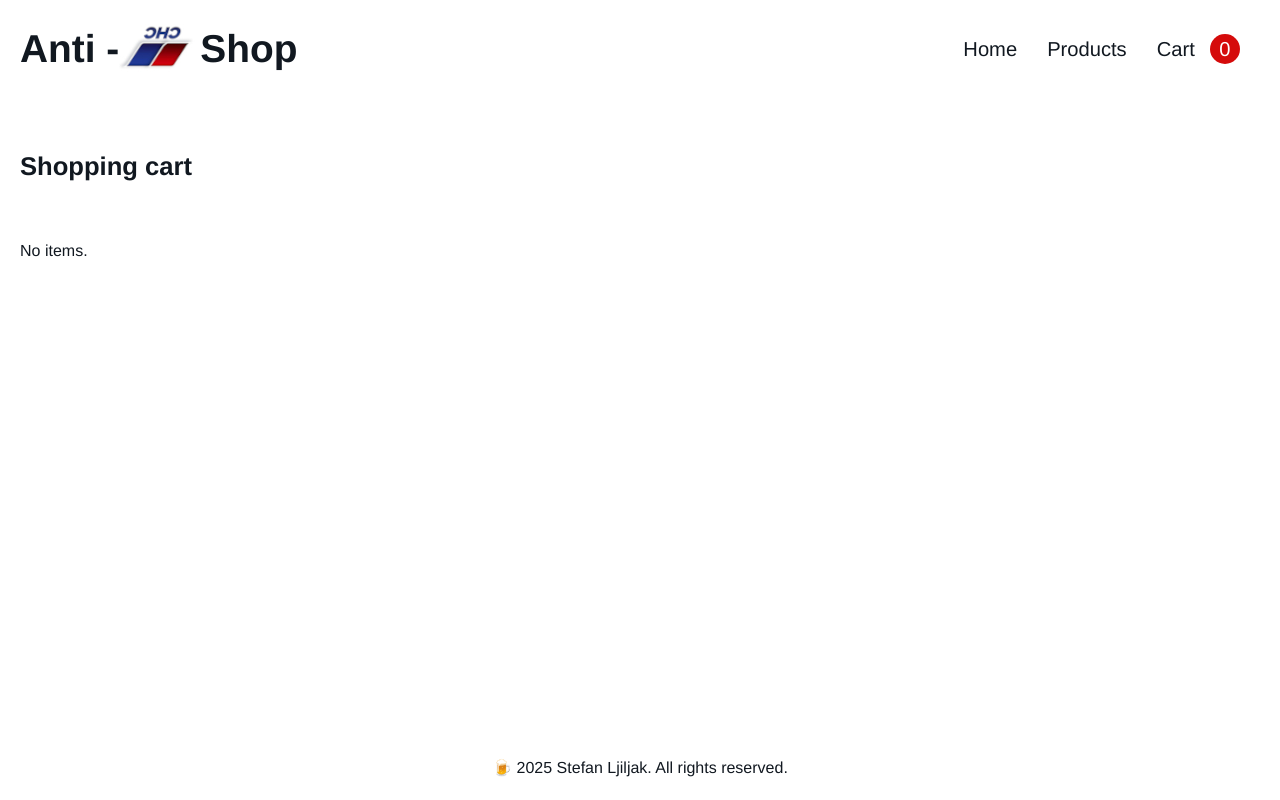
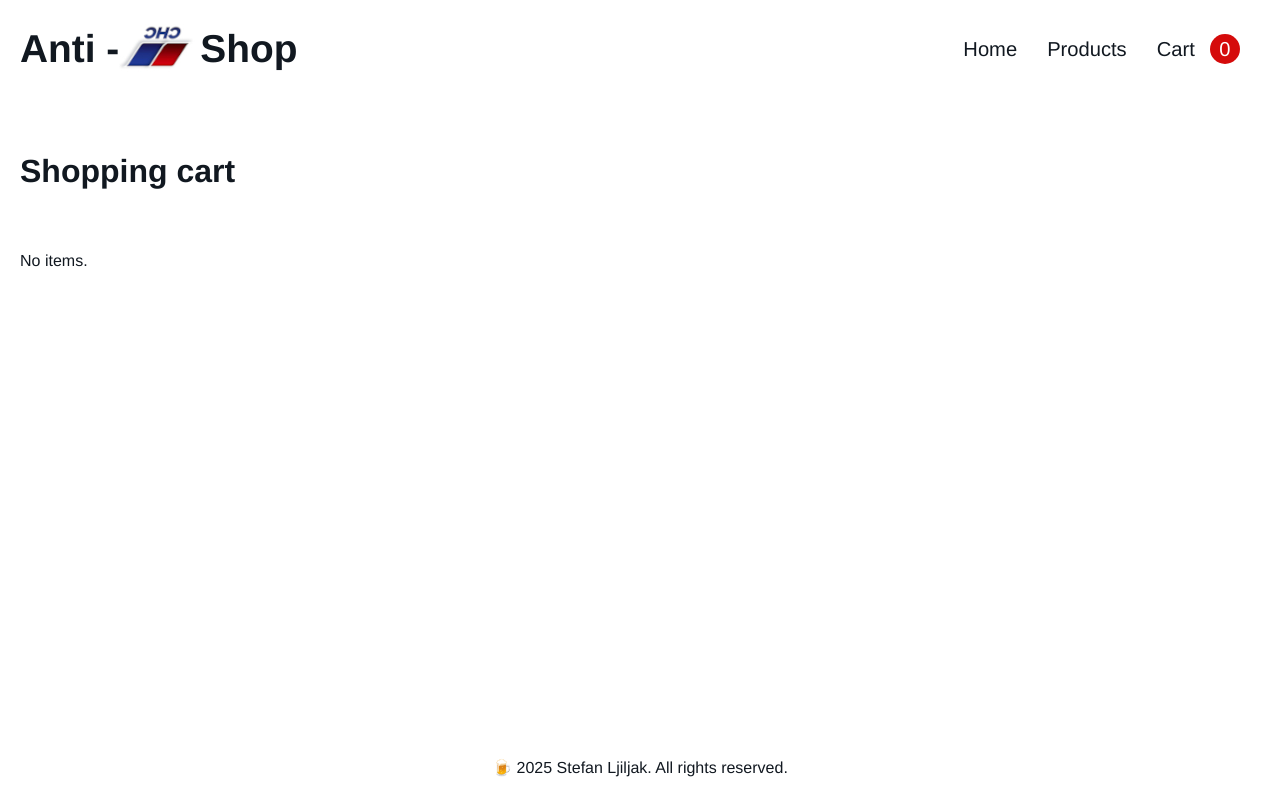
Before and after one commit to baplaninarenje/shopping-cart, a React (Vite) app: page /cart in a window 1280 px wide. Built offline with nearby package versions, Linux system fonts and the light colour scheme.

Commit message:
Fix: Heading elements are not in a sequentially-descending order and related CSS changes

```diff
--- a/src/components/Cart/Cart.jsx
+++ b/src/components/Cart/Cart.jsx
@@ -33,7 +33,7 @@ const Cart = () => {
 
   return (
     <div className={styles.cart}>
-      <h3>Shopping cart</h3>
+      <h2>Shopping cart</h2>
       <Links linkItems={linkItems} />
       {linkItems.length ? (
         <GoToCheckout />
--- a/src/components/Cart/Cart.module.css
+++ b/src/components/Cart/Cart.module.css
@@ -3,13 +3,13 @@
   flex-direction: column;
 }
 
-.cart > h3 {
+.cart > h2 {
   padding: 30px 0;
   border-bottom: rgba(17, 24, 32, 0.2) solid 1px;
 }
 
 @media (min-width: 767px) {
-  .cart > h3 {
+  .cart > h2 {
     border: none;
   }
 
--- a/src/components/Cart/Checkout/Checkout.jsx
+++ b/src/components/Cart/Checkout/Checkout.jsx
@@ -3,7 +3,7 @@ import styles from './Checkout.module.css';
 const Checkout = () => {
   return (
     <div className={styles.checkout}>
-      <h3>Checkout</h3>
+      <h2>Checkout</h2>
       <p>Work in progress, not implemented yet.</p>
     </div>
   );
```
